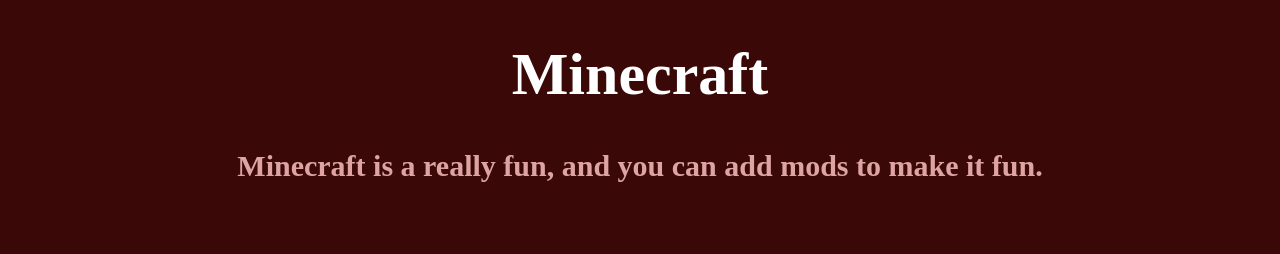
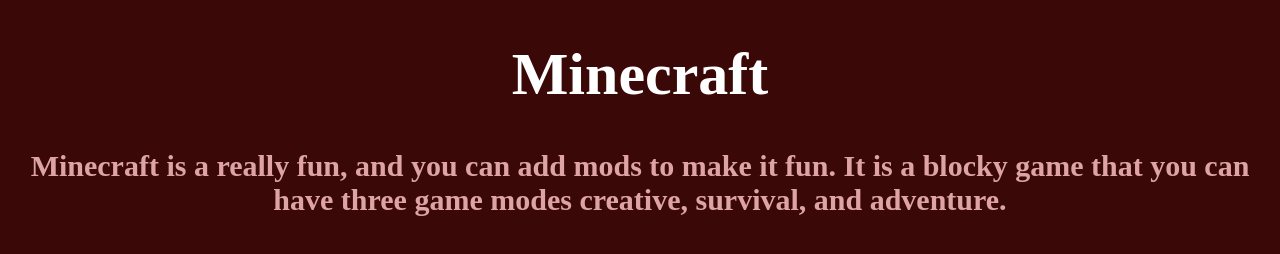
Before and after one commit to Strikeback1/minecraft, a plain HTML site: page index.html in a window 1280 px wide. Drawn offline with Linux system fonts and the light colour scheme.

Commit message:
Update index.html

```diff
--- a/index.html
+++ b/index.html
@@ -8,6 +8,6 @@
 </head>
 <body>
 <h1><b>Minecraft</b></h1>
-<p><b>Minecraft is a really fun, and you can add mods to make it fun. </b></p>
+<p><b>Minecraft is a really fun, and you can add mods to make it fun. It is a blocky game that you can have three game modes creative, survival, and adventure.</b></p>
 </body>
 </html>
```
